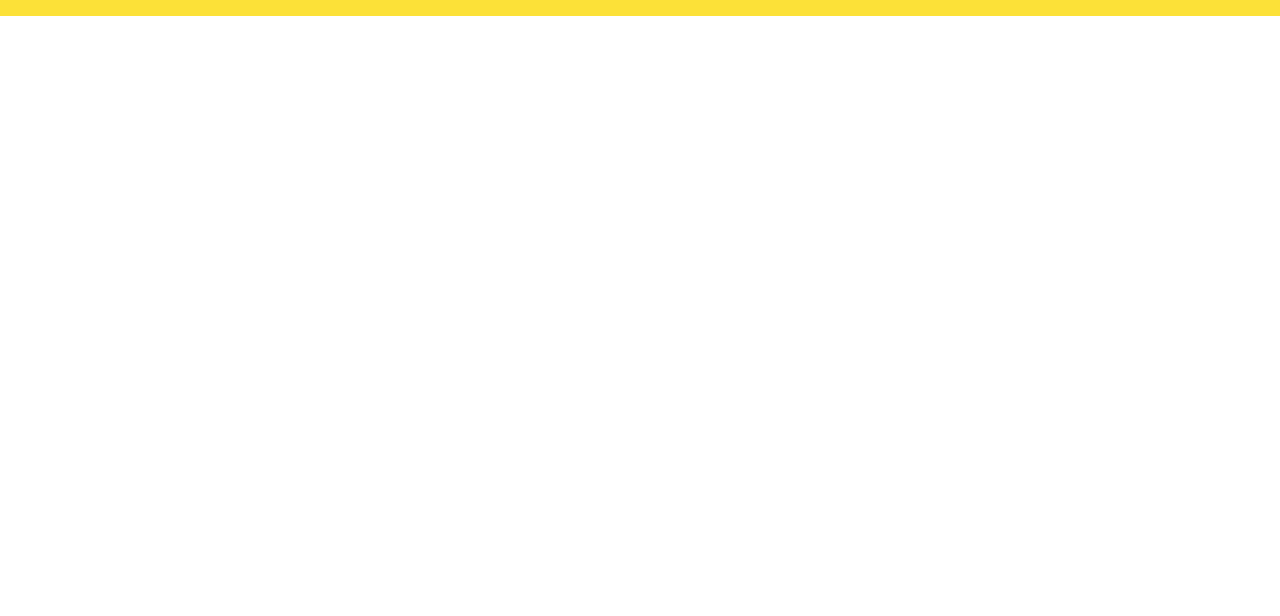
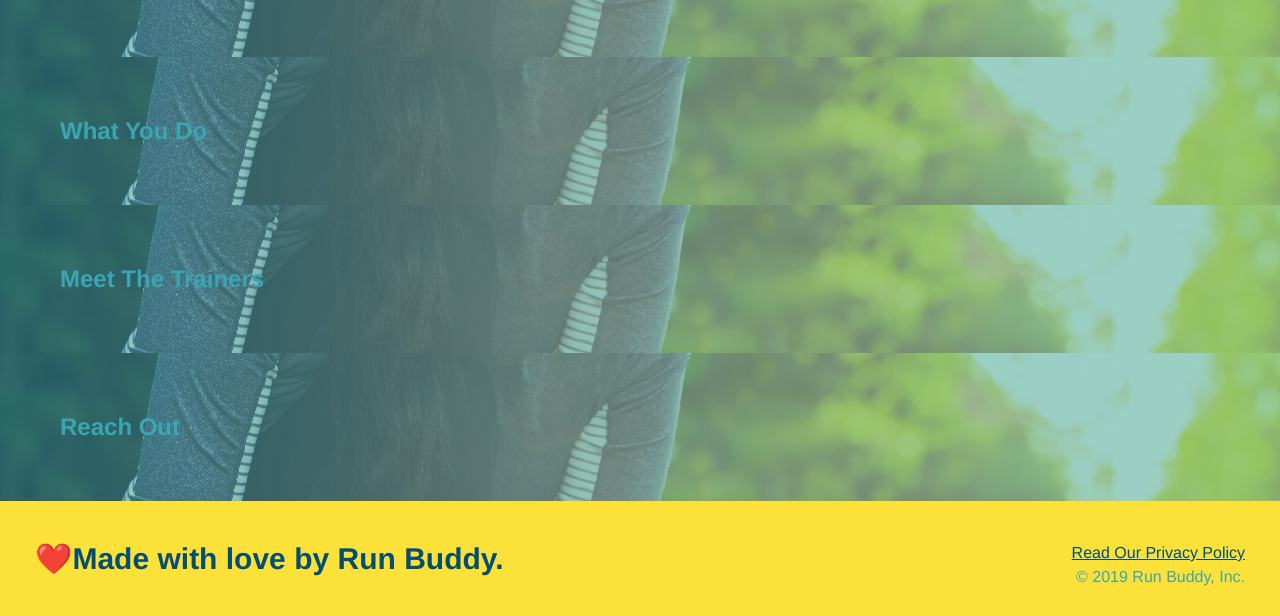
Before and after one commit to adorsey5/run-buddy, a plain HTML site: page index.html in a window 1280 px wide. Shown: the part 407-1023 px from the top of the page. Before the commit the page ends 800 px from the top, so only its background shows below. Drawn offline with Linux system fonts and the light colour scheme.

Commit message:
added hero image to run-buddy project

```diff
--- a/assets/css/style.css
+++ b/assets/css/style.css
@@ -77,3 +77,8 @@ header a {
   footer a {
     color: #024e76;
   }
+/* Styled a consistent padding and hero image to the <section> */
+section {
+  padding: 60px;
+  background-image: url("../images/hero-bg.jpg");
+}
```
Also changed, not shown: assets/images/hero-bg.jpg (added).
